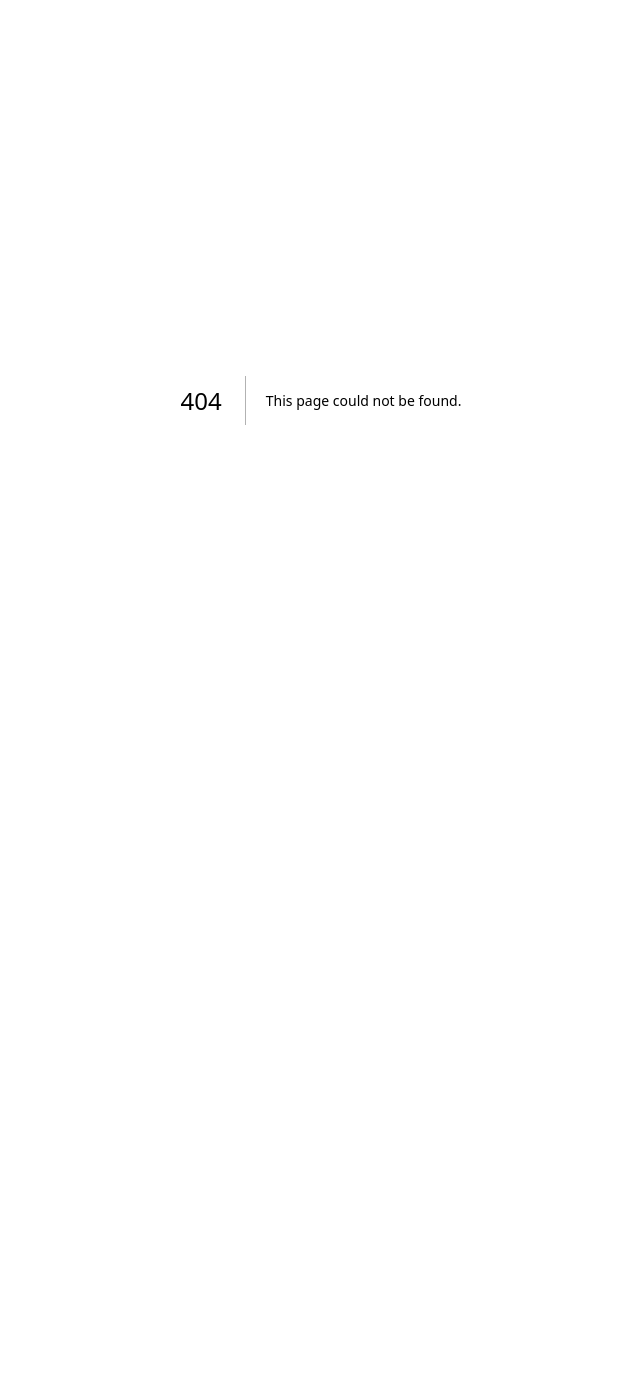
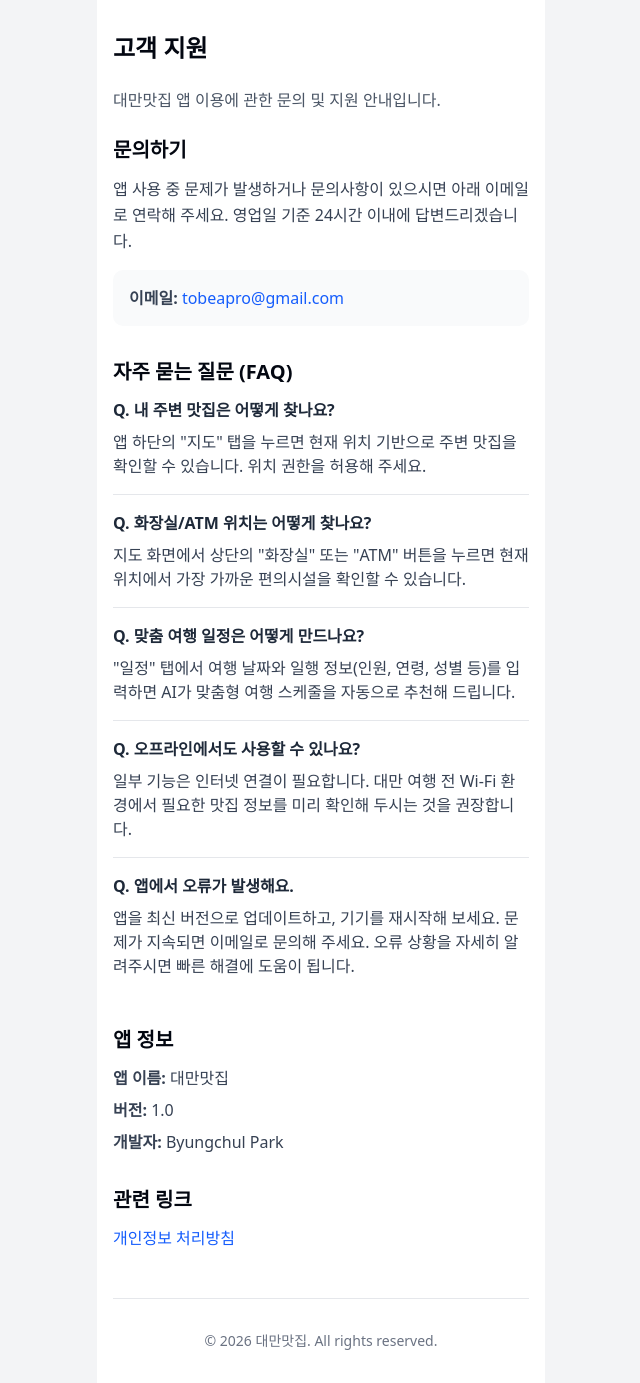
Before and after one commit to tobeapro74/taiwan-food-nextjs, a Next.js app: page /support in a window 1280 px wide. Before the commit this address had no page. Shown: the whole page, without its empty margins (319-959 px from the left). Before the commit the page ends 800 px from the top, so only its background shows below. Built offline with nearby package versions, Linux system fonts and the light colour scheme.

Commit message:
feat: 고객지원 페이지 추가 (/support)

```diff
--- /dev/null
+++ b/src/app/support/page.tsx
@@ -0,0 +1,97 @@
+export default function SupportPage() {
+  return (
+    <div className="min-h-screen bg-white px-4 py-8 max-w-3xl mx-auto">
+      <h1 className="text-2xl font-bold mb-6">고객 지원</h1>
+
+      <p className="text-gray-600 mb-6">
+        대만맛집 앱 이용에 관한 문의 및 지원 안내입니다.
+      </p>
+
+      <section className="mb-8">
+        <h2 className="text-xl font-semibold mb-3">문의하기</h2>
+        <p className="text-gray-700 leading-relaxed mb-4">
+          앱 사용 중 문제가 발생하거나 문의사항이 있으시면 아래 이메일로 연락해 주세요.
+          영업일 기준 24시간 이내에 답변드리겠습니다.
+        </p>
+        <div className="bg-gray-50 p-4 rounded-lg">
+          <p className="text-gray-700">
+            <span className="font-semibold">이메일:</span>{" "}
+            <a href="mailto:tobeapro@gmail.com" className="text-blue-600 hover:underline">
+              tobeapro@gmail.com
+            </a>
+          </p>
+        </div>
+      </section>
+
+      <section className="mb-8">
+        <h2 className="text-xl font-semibold mb-3">자주 묻는 질문 (FAQ)</h2>
+
+        <div className="space-y-4">
+          <div className="border-b pb-4">
+            <h3 className="font-semibold text-gray-800 mb-2">Q. 내 주변 맛집은 어떻게 찾나요?</h3>
+            <p className="text-gray-700">
+              앱 하단의 &quot;지도&quot; 탭을 누르면 현재 위치 기반으로 주변 맛집을 확인할 수 있습니다.
+              위치 권한을 허용해 주세요.
+            </p>
+          </div>
+
+          <div className="border-b pb-4">
+            <h3 className="font-semibold text-gray-800 mb-2">Q. 화장실/ATM 위치는 어떻게 찾나요?</h3>
+            <p className="text-gray-700">
+              지도 화면에서 상단의 &quot;화장실&quot; 또는 &quot;ATM&quot; 버튼을 누르면
+              현재 위치에서 가장 가까운 편의시설을 확인할 수 있습니다.
+            </p>
+          </div>
+
+          <div className="border-b pb-4">
+            <h3 className="font-semibold text-gray-800 mb-2">Q. 맞춤 여행 일정은 어떻게 만드나요?</h3>
+            <p className="text-gray-700">
+              &quot;일정&quot; 탭에서 여행 날짜와 일행 정보(인원, 연령, 성별 등)를 입력하면
+              AI가 맞춤형 여행 스케줄을 자동으로 추천해 드립니다.
+            </p>
+          </div>
+
+          <div className="border-b pb-4">
+            <h3 className="font-semibold text-gray-800 mb-2">Q. 오프라인에서도 사용할 수 있나요?</h3>
+            <p className="text-gray-700">
+              일부 기능은 인터넷 연결이 필요합니다. 대만 여행 전 Wi-Fi 환경에서
+              필요한 맛집 정보를 미리 확인해 두시는 것을 권장합니다.
+            </p>
+          </div>
+
+          <div className="pb-4">
+            <h3 className="font-semibold text-gray-800 mb-2">Q. 앱에서 오류가 발생해요.</h3>
+            <p className="text-gray-700">
+              앱을 최신 버전으로 업데이트하고, 기기를 재시작해 보세요.
+              문제가 지속되면 이메일로 문의해 주세요. 오류 상황을 자세히 알려주시면 빠른 해결에 도움이 됩니다.
+            </p>
+          </div>
+        </div>
+      </section>
+
+      <section className="mb-8">
+        <h2 className="text-xl font-semibold mb-3">앱 정보</h2>
+        <ul className="text-gray-700 space-y-2">
+          <li><span className="font-semibold">앱 이름:</span> 대만맛집</li>
+          <li><span className="font-semibold">버전:</span> 1.0</li>
+          <li><span className="font-semibold">개발자:</span> Byungchul Park</li>
+        </ul>
+      </section>
+
+      <section className="mb-8">
+        <h2 className="text-xl font-semibold mb-3">관련 링크</h2>
+        <ul className="text-gray-700 space-y-2">
+          <li>
+            <a href="/privacy" className="text-blue-600 hover:underline">
+              개인정보 처리방침
+            </a>
+          </li>
+        </ul>
+      </section>
+
+      <footer className="text-center text-gray-500 text-sm mt-12 pt-8 border-t">
+        <p>&copy; 2026 대만맛집. All rights reserved.</p>
+      </footer>
+    </div>
+  );
+}
```
